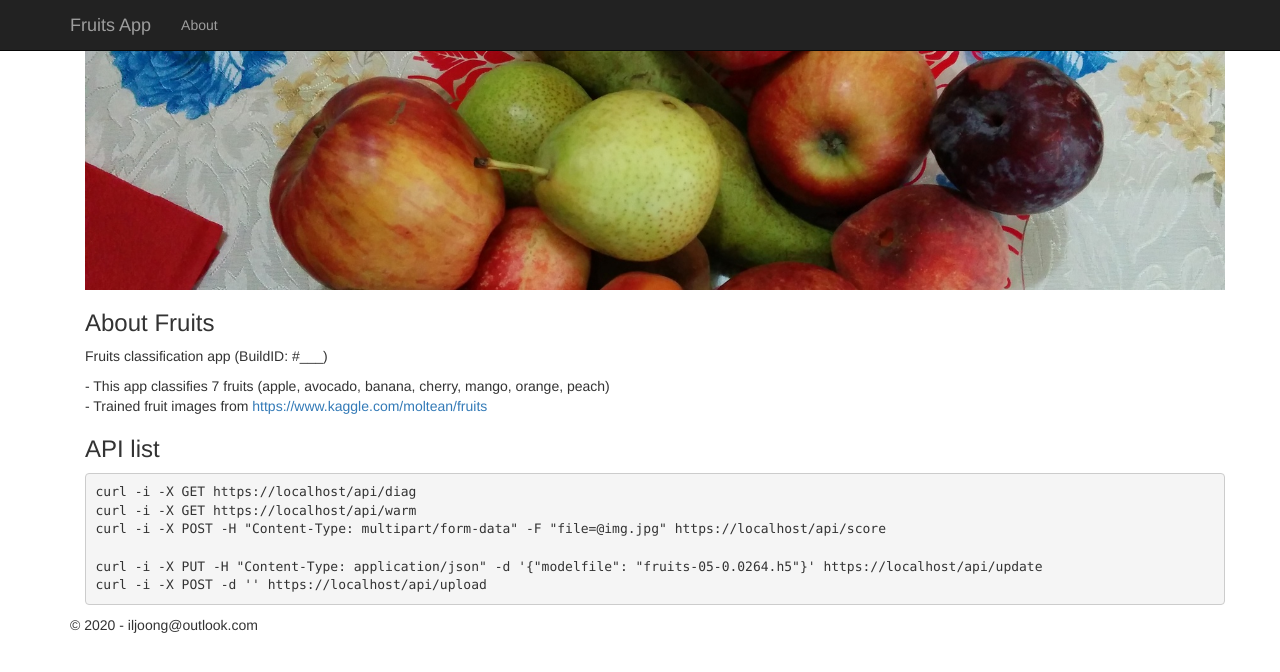
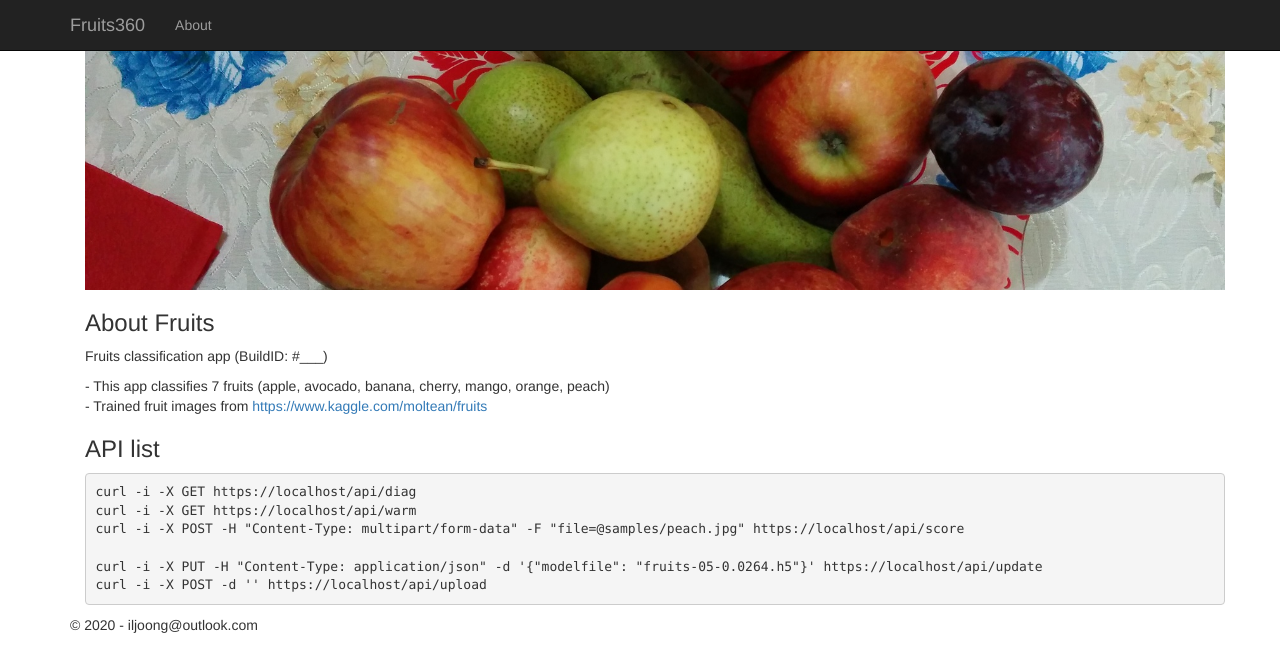
Before and after one commit to iljoong/devops-aidev, a Flask app: page / in a window 1280 px wide. Shown: the top 672 px of the page. Run offline with Flask 2, Linux system fonts and the light colour scheme; parts of the project's set-up code (start-up, migrations or seed data) failed here and were passed over; some libraries are stand-ins or nearby versions.

Commit message:
minor fix

```diff
--- a/pipeline/acrbuild-pipeline.yml
+++ b/pipeline/acrbuild-pipeline.yml
@@ -1,12 +1,6 @@
 # sample docker build pipeline
 
 trigger: none
-
-variables:
-- name: ACR_NAME
-  value: youracr.azurecr.io
-- name: MODEL_URL
-  value: https://yourblob.blob.core.windows.net/model/models/fruits-01-0.7265.h5
 
 pool:
   vmImage: 'ubuntu-latest'
--- a/pipeline/pr-pipeline.yml
+++ b/pipeline/pr-pipeline.yml
@@ -11,6 +11,5 @@ steps:
     targetType: 'inline'
     script: |
       # Write your commands here
-      pylint -f msvs -E --disable=F0401 app.py 2> /dev/null
-      pylint -f msvs -E --disable=F0401 appmodel.py 2> /dev/null
+      pylint -f msvs -E --disable=F0401 *.py 2> /dev/null
     failOnStderr: true
--- a/templates/about.html
+++ b/templates/about.html
@@ -10,7 +10,7 @@
    <pre id="apipage">
 curl -i -X GET https://_url_/api/diag
 curl -i -X GET https://_url_/api/warm
-curl -i -X POST -H "Content-Type: multipart/form-data" -F "file=@img.jpg" https://_url_/api/score
+curl -i -X POST -H "Content-Type: multipart/form-data" -F "file=@samples/peach.jpg" https://_url_/api/score
 
 curl -i -X PUT -H "Content-Type: application/json" -d '{"modelfile": "fruits-05-0.0264.h5"}' https://_url_/api/update
 curl -i -X POST -d '' https://_url_/api/upload</pre>
--- a/templates/layout.html
+++ b/templates/layout.html
@@ -3,7 +3,7 @@
 <head>
     <meta charset="utf-8" />
     <meta name="viewport" content="width=device-width, initial-scale=1.0" />
-    <title>Fruits App</title>
+    <title>Fruits360</title>
 
 
     <link rel="stylesheet" href="https://ajax.aspnetcdn.com/ajax/bootstrap/3.3.7/css/bootstrap.min.css" />
@@ -21,7 +21,7 @@
                     <span class="icon-bar"></span>
                     <span class="icon-bar"></span>
                 </button>
-                <a class="navbar-brand" href="/">Fruits App</a>
+                <a class="navbar-brand" href="/">Fruits360</a>
             </div>
             <div class="navbar-collapse collapse">
                 <ul class="nav navbar-nav">
```
Also changed, not shown: README.md.
